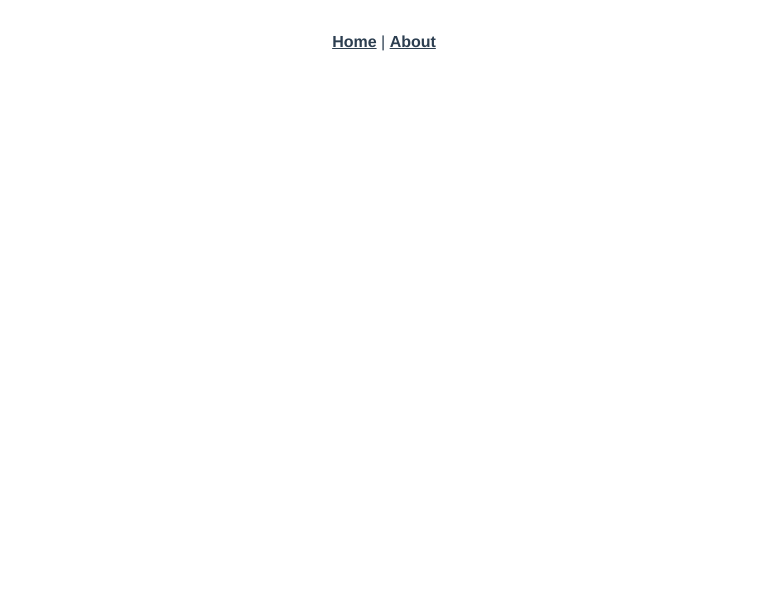
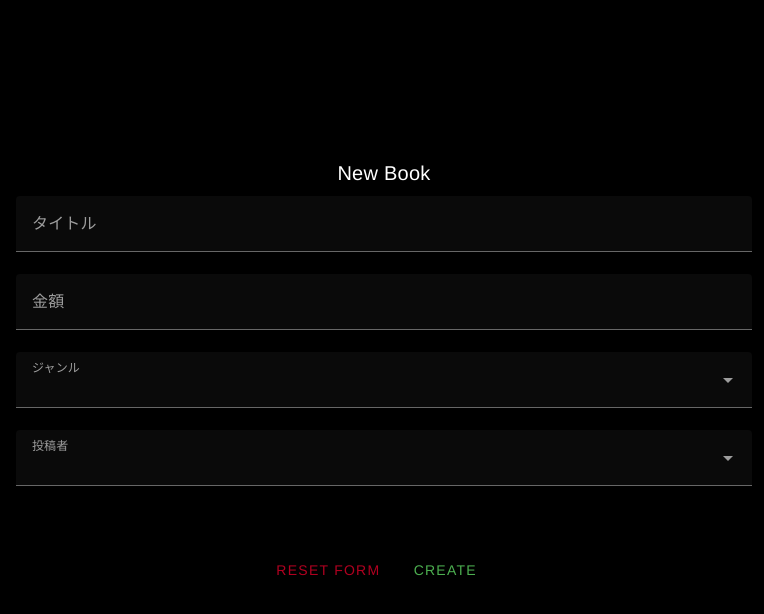
Before and after one commit to ar20190114/Household-account-app, a Vue app: page /form in a window 1280 px wide. Before the commit this address had no page. Shown: the top 614 px of the page, without its empty margins (256-1020 px from the left). Built offline with nearby package versions, Linux system fonts and the light colour scheme.

Commit message:
set-up form create

```diff
--- a/src/App.vue
+++ b/src/App.vue
@@ -1,8 +1,4 @@
 <template>
-  <nav>
-    <router-link to="/">Home</router-link> |
-    <router-link to="/about">About</router-link>
-  </nav>
   <router-view />
 </template>
 
--- a/src/router/index.ts
+++ b/src/router/index.ts
@@ -1,5 +1,6 @@
 import { createRouter, createWebHistory, RouteRecordRaw } from "vue-router";
 import HomeView from "../views/HomeView.vue";
+import FormView from "../views/FormView.vue";
 
 const routes: Array<RouteRecordRaw> = [
   {
@@ -8,13 +9,9 @@ const routes: Array<RouteRecordRaw> = [
     component: HomeView,
   },
   {
-    path: "/about",
-    name: "about",
-    // route level code-splitting
-    // this generates a separate chunk (about.[hash].js) for this route
-    // which is lazy-loaded when the route is visited.
-    component: () =>
-      import(/* webpackChunkName: "about" */ "../views/AboutView.vue"),
+    path: "/form",
+    name: "form",
+    component: FormView,
   },
 ];
 
--- a/src/views/AboutView.vue
+++ /dev/null
@@ -1,5 +0,0 @@
-<template>
-  <div class="about">
-    <h1>This is an about page</h1>
-  </div>
-</template>
--- a/src/views/FormView.vue
+++ b/src/views/FormView.vue
@@ -0,0 +1,68 @@
+<template>
+  <div class="card">
+    <div class="card-box">
+      <v-form ref="form" lazy-validation>
+        <v-card-title>New Book</v-card-title>
+        <v-card-text>
+          <v-text-field
+            v-model="householdInformation.title"
+            label="タイトル"
+          ></v-text-field>
+
+          <v-text-field
+            v-model="householdInformation.money"
+            label="金額"
+          ></v-text-field>
+
+          <v-select
+            v-model="subjectItem"
+            :items="householdInformation.subject"
+            label="ジャンル"
+          ></v-select>
+
+          <v-select
+            v-model="personItem"
+            :items="householdInformation.person"
+            label="投稿者"
+          ></v-select>
+        </v-card-text>
+      </v-form>
+      <v-card-actions>
+        <div class="d-flex justify-space-between">
+          <v-btn color="error" class="mr-4">Reset Form</v-btn>
+          <v-btn color="success" class="mr-4">create</v-btn>
+        </div>
+      </v-card-actions>
+    </div>
+  </div>
+</template>
+
+<script setup lang="ts">
+import { Ref, ref, reactive } from "vue";
+const subjectItem: Ref<string> = ref("");
+const personItem: Ref<string> = ref("");
+const householdInformation = reactive({
+  title: "",
+  money: "",
+  subject: ["食費", "雑費"],
+  person: ["りー", "ちー"],
+});
+</script>
+<style scoped>
+.card-box {
+  width: 60%;
+  margin: 0 auto;
+  color: white;
+}
+.card {
+  padding-top: 150px;
+  background-color: black;
+  height: 100vh;
+  color: white;
+}
+.d-flex {
+  margin: 0 auto;
+  padding-bottom: 10px;
+  padding-top: 20px;
+}
+</style>
--- a/src/views/HomeView.vue
+++ b/src/views/HomeView.vue
@@ -6,7 +6,7 @@
         <v-spacer />
         <v-btn variant="text">Dashboard</v-btn>
         <v-spacer />
-        <v-btn variant="text">Form</v-btn>
+        <v-btn variant="text" to="/form">Form</v-btn>
         <v-spacer />
         <v-responsive max-width="260">
           <v-text-field
```
